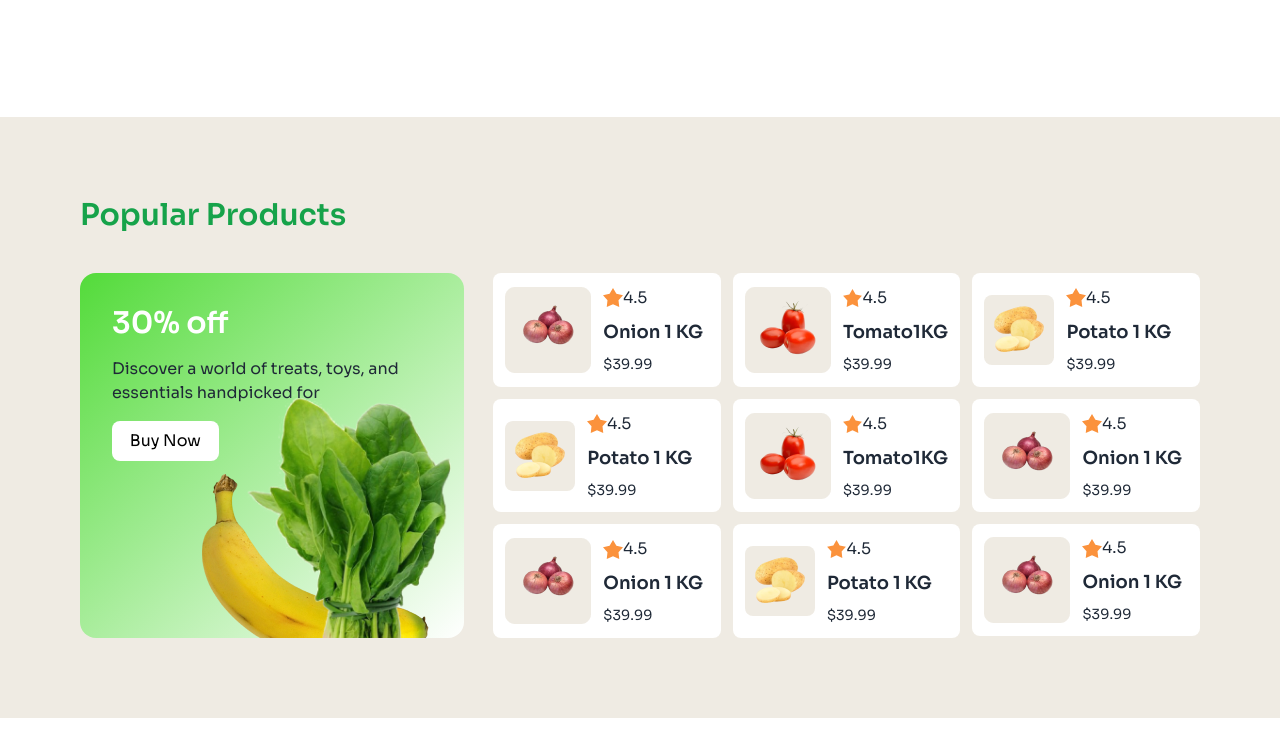
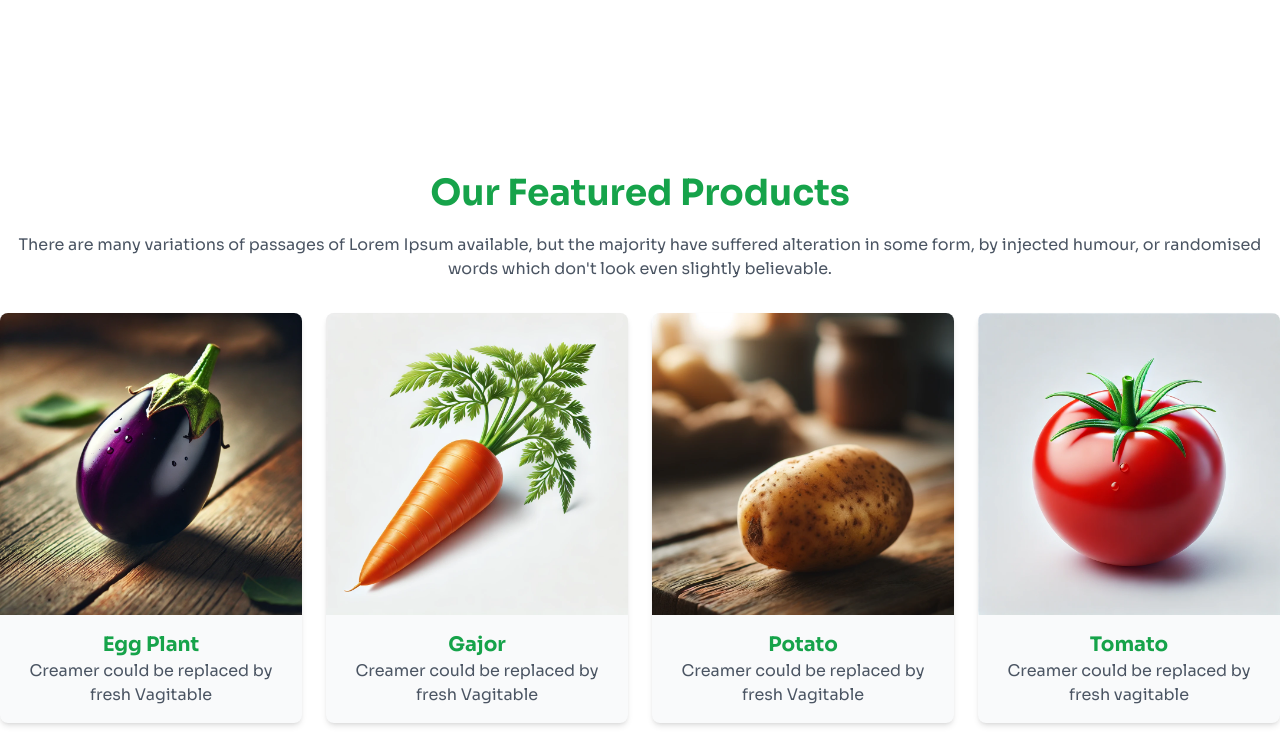
Before and after one commit to Mj-Marjan/Assignment-3-vegetable, a plain HTML site: page index.html in a window 1280 px wide. Shown: the part 1167-1920 px from the top of the page. Drawn offline with nearby package versions, Linux system fonts and the light colour scheme.

Commit message:
feature section /my section add

```diff
--- a/index.html
+++ b/index.html
@@ -145,6 +145,48 @@
             </div>
           </div>
        </section>
+
+        <!-- feature product section -->
+    <section class="py-8 lg:py-24">
+      <div class="text-center mb-8">
+          <h1 class="text-3xl text-green-600 md:text-4xl font-bold mb-5">Our Featured Products</h1>
+          <p class="text-gray-600 mx-w-xl mx-auto">There are many variations of passages of Lorem Ipsum available, but the majority have suffered alteration in some form, by injected humour, or randomised words which don't look even slightly believable. </p>
+      </div>
+      <div class="grid grid-cols-1 md:grid-cols-2 lg:grid-cols-4 gap-6 text-center">
+          <!-- card-1 -->
+          <div class="rounded-lg overflow-hidden shadow-md bg-gray-50">
+              <img class="mx-auto " src="c2-assets/Eggplant.png" alt="Eggplant">
+              <div class="p-4">
+                  <h2 class="font-bold text-green-600 text-xl">Egg Plant</h2>
+              <p class="text-gray-600 w-full">Creamer could be replaced by fresh Vagitable</p>
+              </div>
+          </div>
+            <!-- card-2 -->
+          <div class="rounded-lg overflow-hidden shadow-md bg-gray-50">
+              <img class="mx-auto " src="c2-assets/gajor.png" alt="gajor">
+              <div class="p-4">
+                  <h2 class="font-bold text-green-600 text-xl">Gajor</h2>
+              <p class="text-gray-600 w-full">Creamer could be replaced by fresh Vagitable</p>
+              </div>
+          </div>
+            <!-- card-3 -->
+          <div class="rounded-lg overflow-hidden shadow-md bg-gray-50">
+              <img class="mx-auto " src="c2-assets/alu.png" alt="Potato">
+              <div class="p-4">
+                  <h2 class="font-bold text-green-600 text-xl">Potato</h2>
+              <p class="text-gray-600 w-full">Creamer could be replaced by fresh Vagitable</p>
+              </div>
+          </div>
+            <!-- card-4 -->
+          <div class="rounded-lg overflow-hidden shadow-md bg-gray-50">
+              <img class="mx-auto " src="c2-assets/tomato.png" alt="tomato">
+              <div class="p-4">
+                  <h2 class="font-bold text-green-600 text-xl">Tomato</h2>
+              <p class="text-gray-600 w-full">Creamer could be replaced by fresh vagitable</p>
+              </div>
+          </div>
+      </div>
+  </section>
        <!-- products section -->
        <section class="mt-10 container mx-auto bg-[#EFEBE3]">
         <div class="lg:p-20 p-5 overflow-hidden">
@@ -340,7 +382,8 @@
           </div>
          </section>
     </main>
-    <footer class="footer container mx-auto bg-[#179800] pt-96 lg:pt-72 text-[#EFEBE3] p-20">
+    <!-- footer section -->
+    <footer class="footer bg-[#179800] pt-96 lg:pt-72 text-[#EFEBE3] p-20">
       <nav>
         <img class="w-1/2" src="c2-assets/logo-footer.png" alt="">
         <p class="text-[#ffffff]">Discover a world of treats, toys, and <br> essentials handpicked for your furry <br> friends</p>
```
Also changed, not shown: c2-assets/Eggplant.png (added), c2-assets/alu.png (added), c2-assets/gajor.png (added), c2-assets/tomato.png (added).
